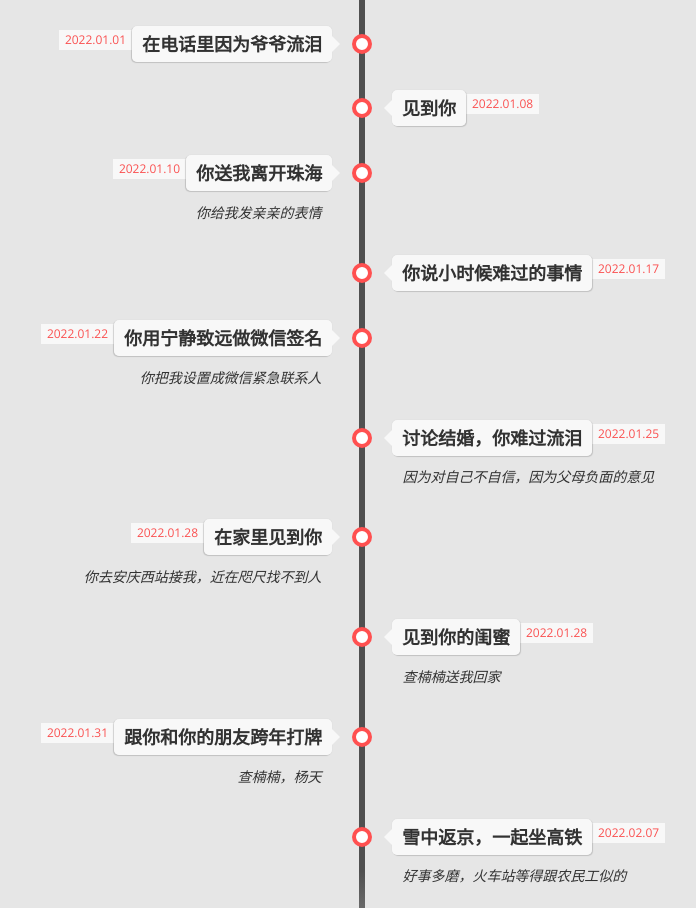
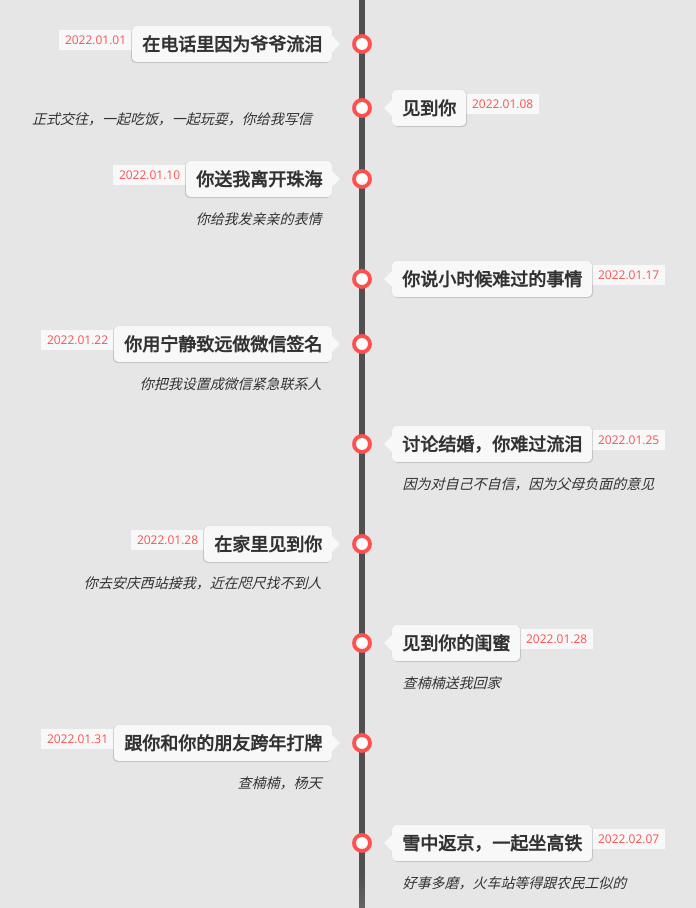
Before and after one commit to cyzluvhyn/cyzhyn.github.io, a plain HTML site: page index.html in a window 1280 px wide. Shown: the part 1632-2540 px from the top of the page, without its empty margins (278-974 px from the left). Drawn offline with nearby package versions, Linux system fonts and the light colour scheme.

Commit message:
Update index.html

```diff
--- a/index.html
+++ b/index.html
@@ -486,6 +486,7 @@ body {
 				<span class="time-wrapper"><span class="time">2022.01.08</span></span>
 			</div>
 		</div>
+		<div class="desc">正式交往，一起吃饭，一起玩耍，你给我写信</div>
 	</li>
 	<li>
 		<div class="direction-l">
```
